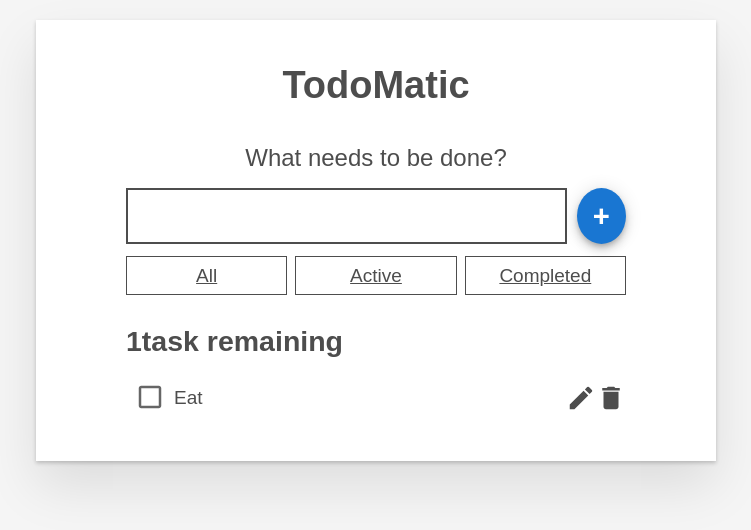
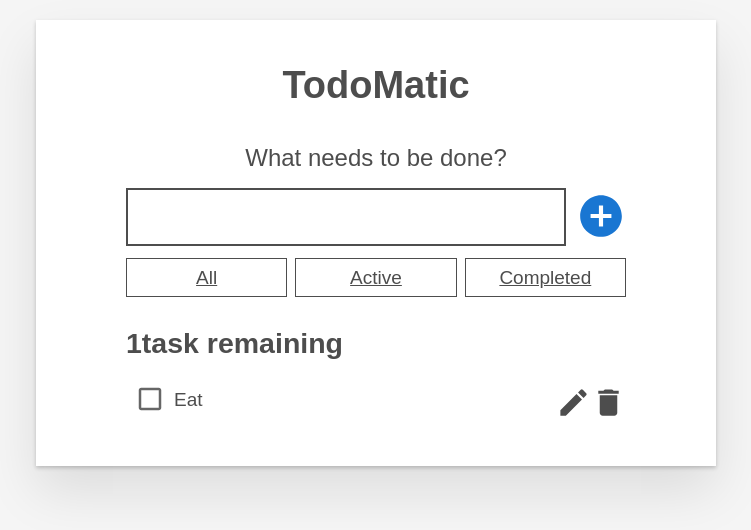
Before and after one commit to monji05/react_todo, a React (Create React App) app: page / in a window 1280 px wide. Shown: the top 530 px of the page, without its empty margins (264-1015 px from the left). Built offline with nearby package versions, Linux system fonts and the light colour scheme.

Commit message:
addボタン自体をアイコンに変更することでクリック範囲の問題を解消

```diff
--- a/src/components/Form.tsx
+++ b/src/components/Form.tsx
@@ -1,7 +1,6 @@
 import React, { useState } from "react";
 import { nanoid } from "nanoid"
-import { Fab } from "@mui/material";
-
+import AddCircleIcon from '@mui/icons-material/AddCircle';
 
 export default function Form(props: any) {
 
@@ -34,11 +33,14 @@ export default function Form(props: any) {
           value={name}
           onChange={(e) => handleChange(e)}
         />
-        <Fab color="primary" aria-label="+" className="add-icon">
-          <button type="submit" className="add-text">
-            +
-          </button>
-        </Fab>
+        <button type="submit" className="button-icon">
+          <AddCircleIcon
+            color="primary"
+            sx={{
+              fontSize: 50
+            }}
+          />
+        </button>
       </div>
     </form>
   )
--- a/src/components/Todo.tsx
+++ b/src/components/Todo.tsx
@@ -83,14 +83,14 @@ export default function Todo(task: task) {
           type="button"
           onClick={() => setEditing(true)}
           sx={{
-            fontSize: 30
+            fontSize: 35
           }}
         />
         <DeleteIcon
           type="button"
           onClick={() => task.toggleDelete(task.id)}
           sx={{
-            fontSize: 30
+            fontSize: 35
           }}
         />
       </div>
--- a/src/index.css
+++ b/src/index.css
@@ -263,10 +263,6 @@ body {
   margin-right: 10px;
 }
 
-.add-text {
-  font-size: 30px;
-}
-
 .todo-label {
   vertical-align: middle;
 }
```
